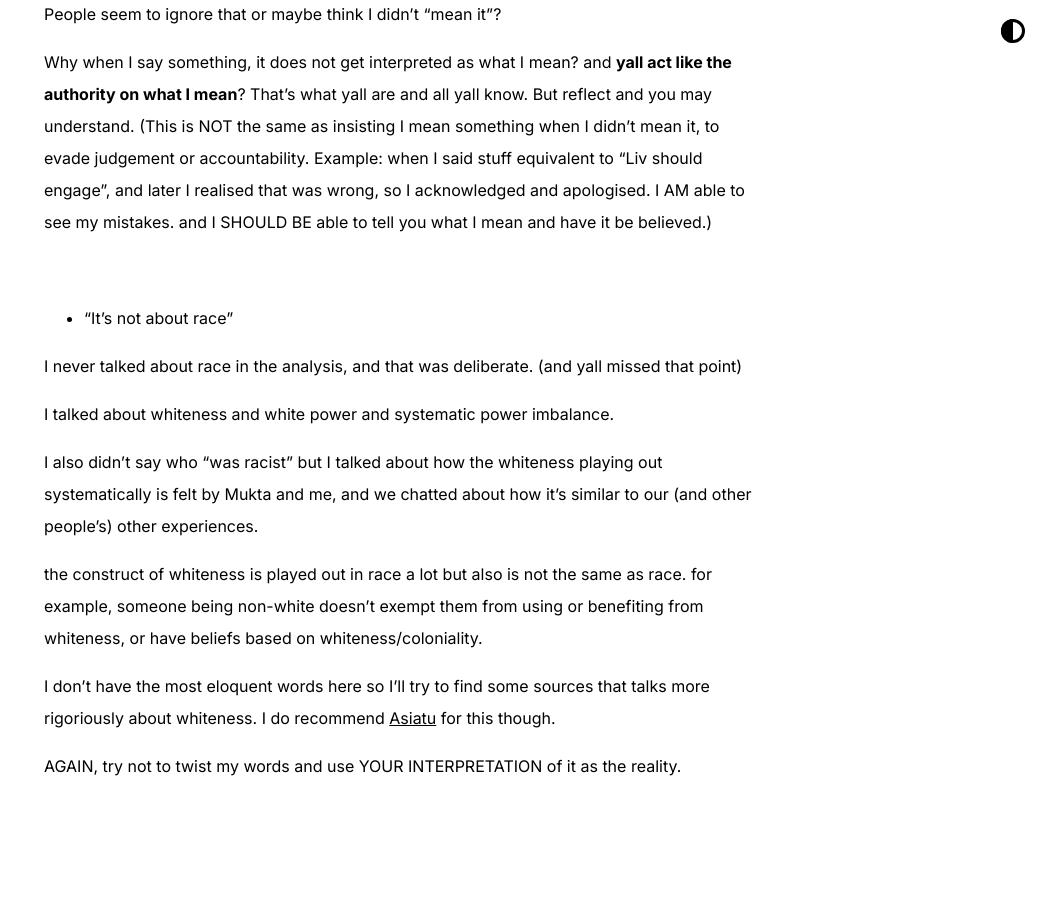
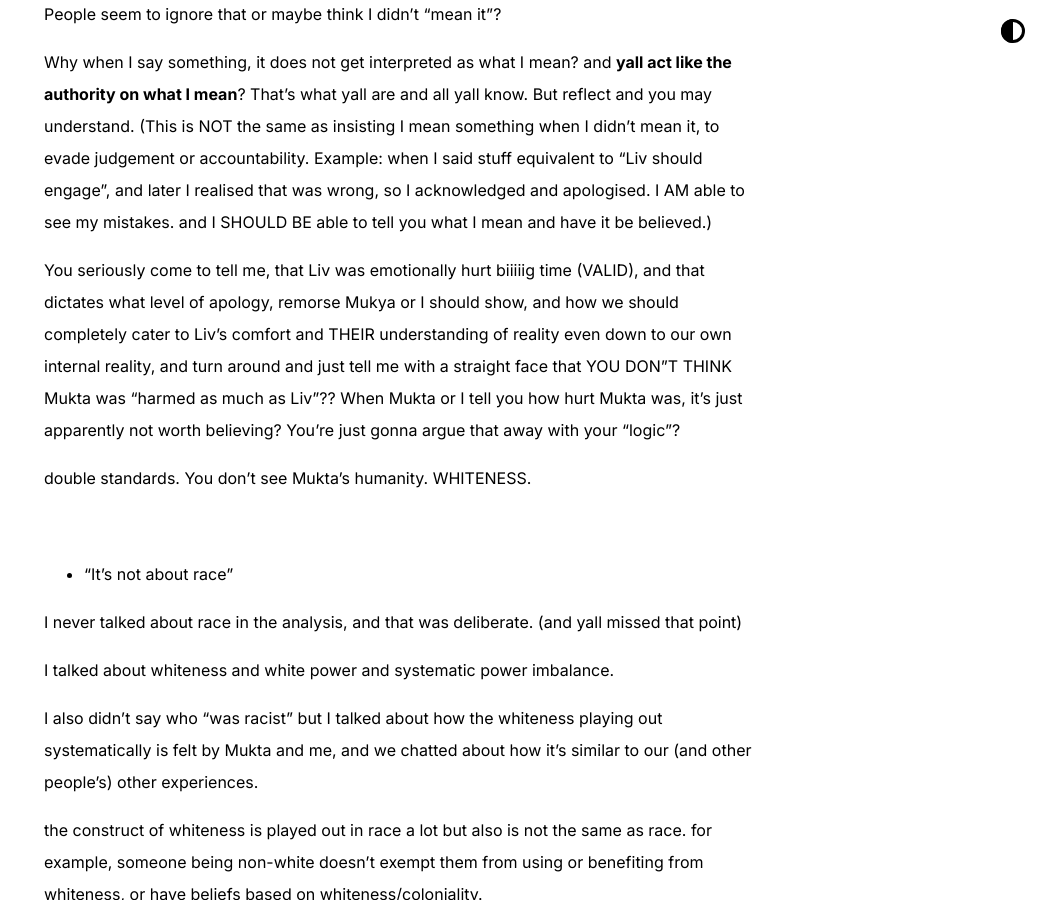
Before and after one commit to phosfuldev/phos_website, a Jekyll site: the page built from _posts/2024-10-02-public-acknowledgement-about-Liv-and-Mukta.md, in a window 1280 px wide and 900 px high, scrolled down 46216 px. Shown: the whole window, without its empty margins (236-1280 px from the left). Built offline with Jekyll 4.4.1, drawn with Linux system fonts in a browser that asks for light colours; some of the changed text lies outside the part shown.

Commit message:
added more xx

```diff
--- a/_posts/2024-10-02-public-acknowledgement-about-Liv-and-Mukta.md
+++ b/_posts/2024-10-02-public-acknowledgement-about-Liv-and-Mukta.md
@@ -559,6 +559,10 @@ Why when I say something, it does not get interpreted as what I mean? and __yall
 That's what yall are and all yall know. But reflect and you may understand.
 (This is NOT the same as insisting I mean something when I didn't mean it, to evade judgement or accountability. Example: when I said stuff equivalent to "Liv should engage", and later I realised that was wrong, so I acknowledged and apologised. I AM able to see my mistakes. and I SHOULD BE able to tell you what I mean and have it be believed.)
 
+You seriously come to tell me, that Liv was emotionally hurt biiiiig time (VALID), and that dictates what level of apology, remorse Mukya or I should show, and how we should completely cater to Liv's comfort and THEIR understanding of reality even down to our own internal reality, and turn around and just tell me with a straight face that YOU DON"T THINK Mukta was "harmed as much as Liv"?? When Mukta or I tell you how hurt Mukta was, it's just apparently not worth believing? You're just gonna argue that away with your "logic"?
+
+double standards. You don't see Mukta's humanity. WHITENESS.
+
 <br>
 
 - “It’s not about race”
```
